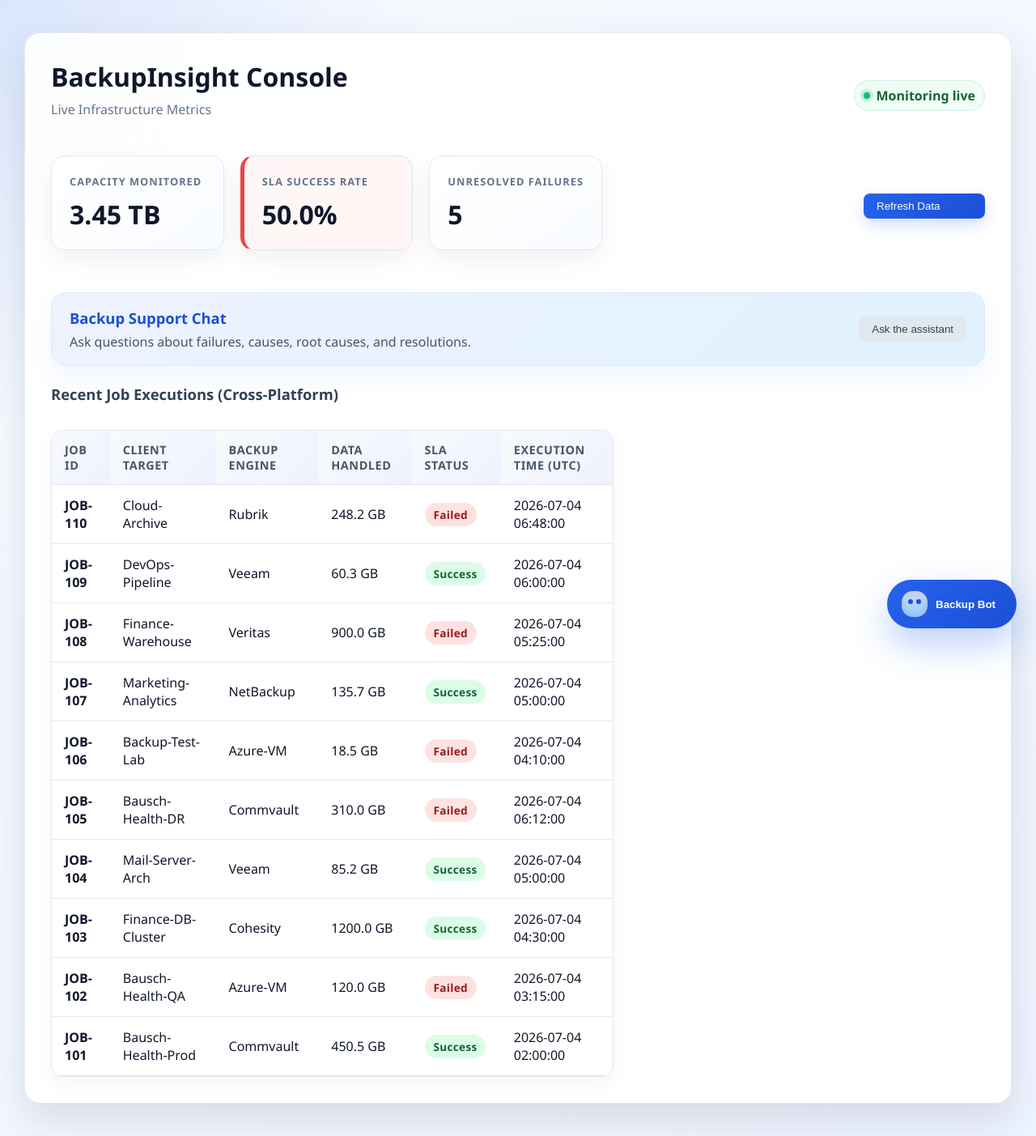
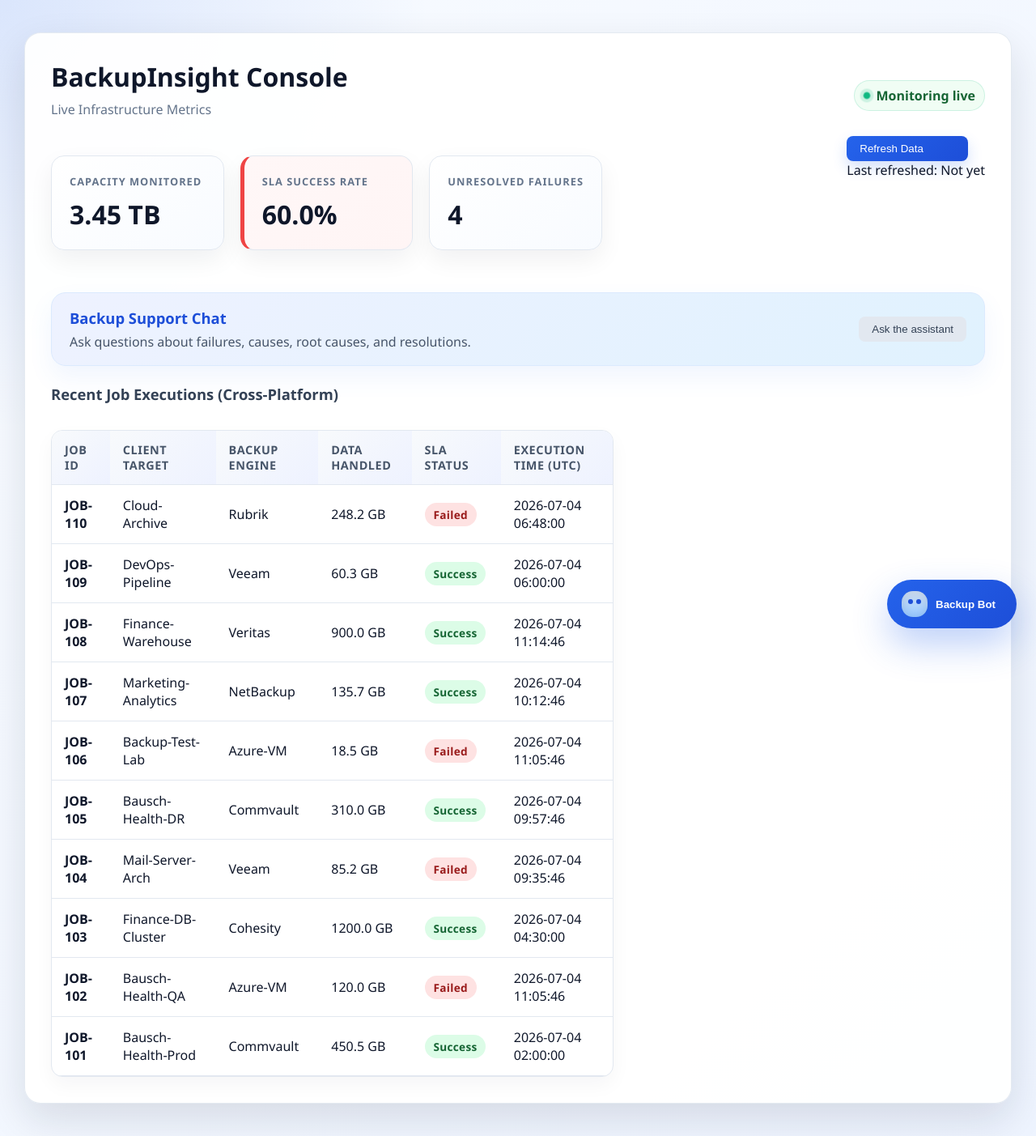
Before and after one commit to Adnan-svg01/MCA-BackupInsight-Dashboard, a Flask app: page / in a window 1280 px wide. Shown: the whole page at 81% size. Run offline with Flask 3, Linux system fonts and the light colour scheme.

Commit message:
Add visible refresh timestamp and improve dynamic refresh behavior

```diff
--- a/app.py
+++ b/app.py
@@ -314,29 +314,11 @@ def simulate_job_updates():
         }
     ]
 
-    job_changed = False
-    for job in JOBS_DATABASE:
-        if random.random() < 0.22:
-            job_changed = True
-            if job["sla_status"] == "Success":
-                job["sla_status"] = "Failed"
-                failure = random.choice(failure_reasons)
-                job["error_code"] = failure["error_code"]
-                job["error_message"] = failure["error_message"]
-            else:
-                job["sla_status"] = "Success"
-                job.pop("error_code", None)
-                job.pop("error_message", None)
-        if random.random() < 0.15:
-            job["execution_time_utc"] = (datetime.utcnow() - timedelta(minutes=random.randint(1, 120))).strftime("%Y-%m-%d %H:%M:%S")
-            job_changed = True
-
-    if not job_changed and JOBS_DATABASE:
-        # Force a visible update on refresh if no random changes occurred
-        job = random.choice(JOBS_DATABASE)
+    jobs_to_update = random.sample(JOBS_DATABASE, k=max(1, min(3, len(JOBS_DATABASE))))
+    for job in jobs_to_update:
         if job["sla_status"] == "Success":
+            job["sla_status"] = "Failed"
             failure = random.choice(failure_reasons)
-            job["sla_status"] = "Failed"
             job["error_code"] = failure["error_code"]
             job["error_message"] = failure["error_message"]
         else:
@@ -344,6 +326,11 @@ def simulate_job_updates():
             job.pop("error_code", None)
             job.pop("error_message", None)
         job["execution_time_utc"] = (datetime.utcnow() - timedelta(minutes=random.randint(1, 120))).strftime("%Y-%m-%d %H:%M:%S")
+
+    # Tidy up the remaining jobs with a timestamp update for freshness.
+    for job in JOBS_DATABASE:
+        if job not in jobs_to_update and random.random() < 0.25:
+            job["execution_time_utc"] = (datetime.utcnow() - timedelta(minutes=random.randint(5, 90))).strftime("%Y-%m-%d %H:%M:%S")
 
 # 4. API Route to process the "Retry Backup" trigger action
 @app.route('/api/job/<job_id>/retry', methods=['POST'])
--- a/templates/dashboard.html
+++ b/templates/dashboard.html
@@ -33,7 +33,10 @@
                     <p class="metric-val" id="unresolvedFailures">{{ unresolved_failures }}</p>
                 </div>
             </div>
-            <button class="btn-primary refresh-btn" id="refreshDashboard" type="button" onclick="refreshDashboard()">Refresh Data</button>
+            <div class="refresh-actions">
+                <button class="btn-primary refresh-btn" id="refreshDashboard" type="button" onclick="refreshDashboard()">Refresh Data</button>
+                <div class="refresh-meta">Last refreshed: <span id="lastRefreshed">Not yet</span></div>
+            </div>
         </div>
 
         <div class="assistant-banner">
@@ -270,6 +273,11 @@
                         widgetBadge.style.display = 'none';
                     }
 
+                    const lastRefreshed = document.getElementById('lastRefreshed');
+                    if (lastRefreshed) {
+                        lastRefreshed.innerText = new Date().toLocaleTimeString();
+                    }
+
                     const tbody = document.getElementById('jobsTableBody');
                     tbody.innerHTML = '';
                     if (Array.isArray(data.jobs)) {
```
